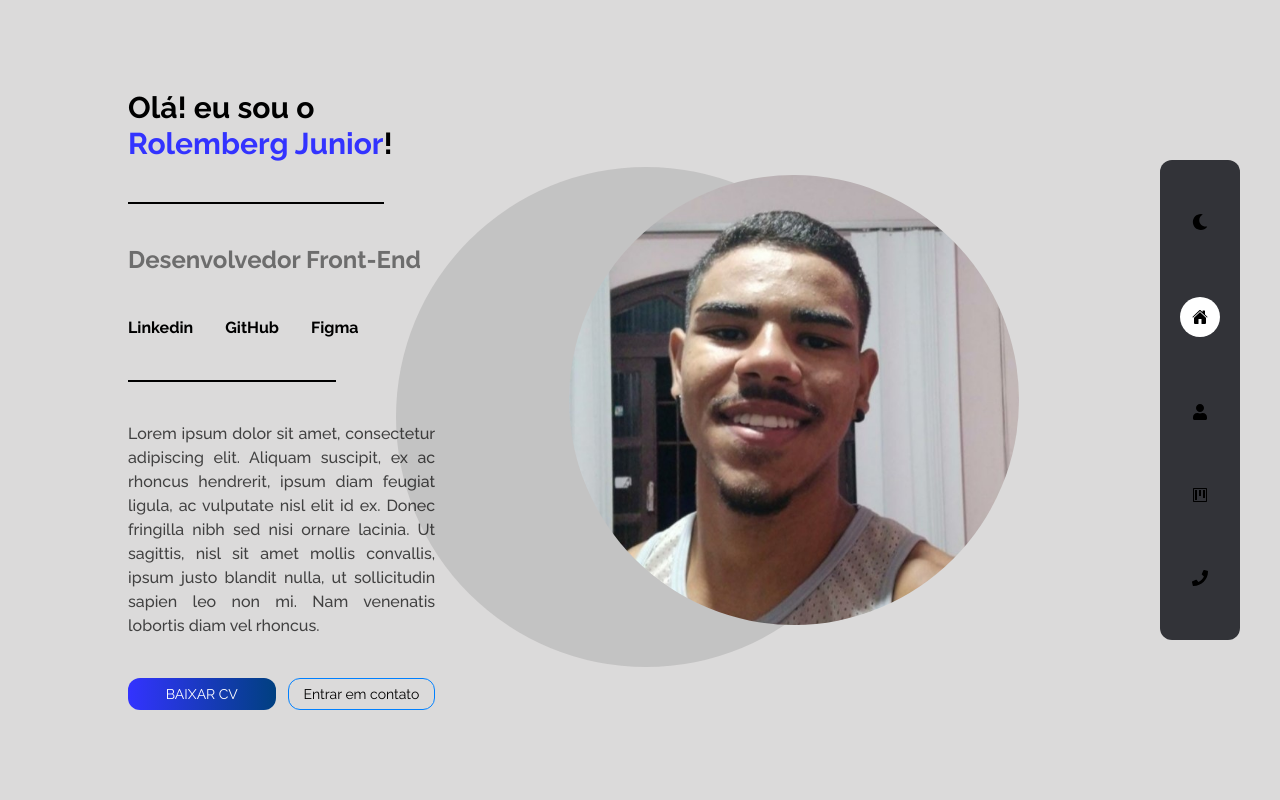
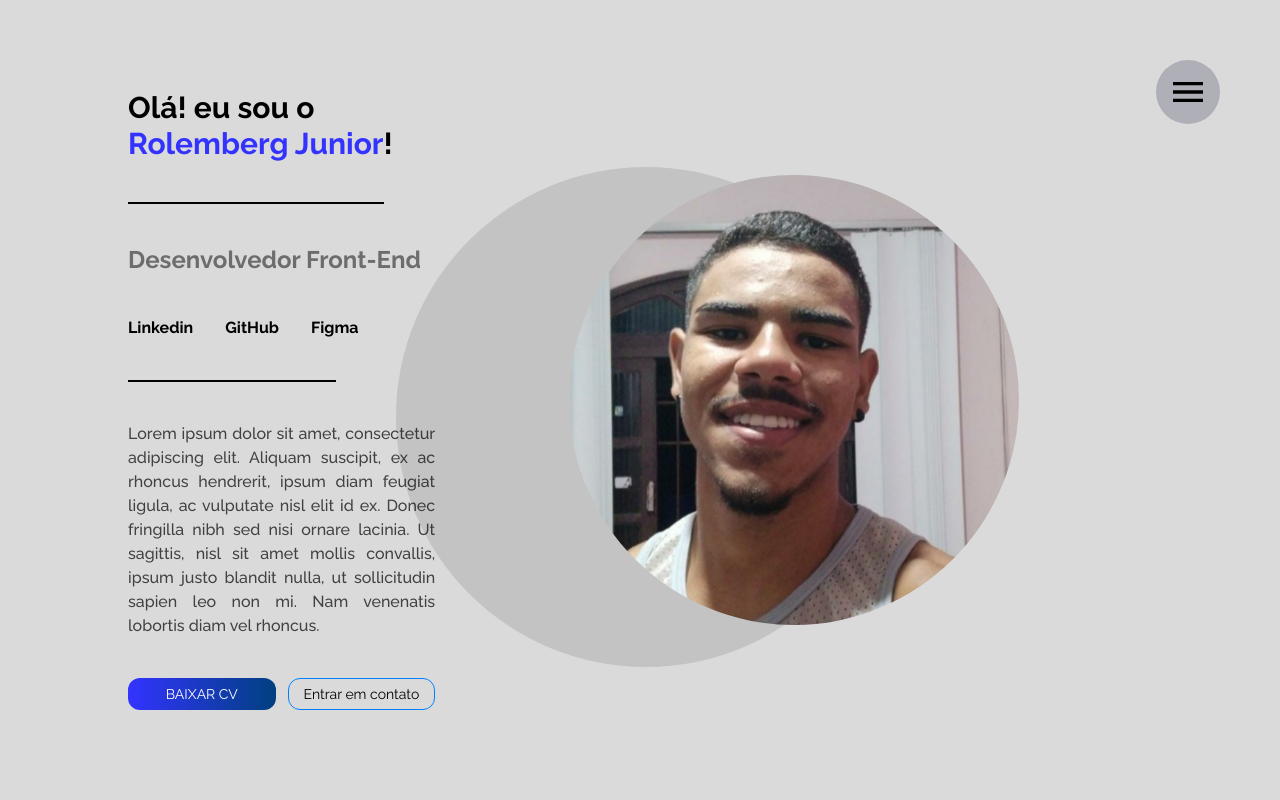
Before and after one commit to RolembergJunior/portifolio, a Next.js app: page / in a window 1280 px wide. Shown: the top 800 px of the page. Built offline with nearby package versions, Linux system fonts and the light colour scheme.

Commit message:
Adding MenuBurguer

```diff
--- a/package.json
+++ b/package.json
@@ -9,12 +9,15 @@
     "lint": "next lint"
   },
   "dependencies": {
+    "@radix-ui/react-dialog": "^1.0.5",
+    "@radix-ui/react-dropdown-menu": "^2.0.6",
     "framer-motion": "^11.0.18",
     "next": "14.1.3",
     "next-google-fonts": "^2.2.0",
     "react": "^18",
     "react-dom": "^18",
-    "react-icons": "^5.0.1"
+    "react-icons": "^5.0.1",
+    "shadcn-ui": "^0.8.0"
   },
   "devDependencies": {
     "@types/node": "^20",
--- a/src/app/page.tsx
+++ b/src/app/page.tsx
@@ -10,8 +10,8 @@ import AllProjects from "@/components/AllProjects";
 
 export default function Home() {
   return (
-    <main className="flex flex-col justify-around">
-          <section className={` flex items-center bg-[#dbdada] drak:bg-[#07071d] h-screen`}>
+    <main className="relative flex flex-col justify-around">
+          <section className={`flex items-center bg-[#dbdada] drak:bg-[#07071d] h-screen`}>
               <Banner/>
               <Header/>
           </section>
--- a/src/components/Header/index.tsx
+++ b/src/components/Header/index.tsx
@@ -1,29 +1,75 @@
+import {
+    Dialog,
+    DialogContent,
+    DialogDescription,
+    DialogPortal,
+    // DialogHeader,
+    DialogTitle,
+    DialogTrigger,
+    Overlay,
+    Root,
+   } from '@radix-ui/react-dialog';
+import { useState } from 'react';
 import { FaMoon, FaPhone, FaUser } from "react-icons/fa";
+import { IoMdMenu } from 'react-icons/io';
 import { IoHome } from "react-icons/io5";
 import { VscProject } from "react-icons/vsc";
 
 
 export default function Header(){
+    const [isOpenMenu, setIsOpenMenu] = useState(false)
 
     return(
-        <header className="fixed flex bg-[#323338] rounded-t-xl rounded-b-xl h-[60%] mx-auto right-10 p-5">
-            <div className="flex flex-col items-center justify-around">
-                <div className="relative cursor-pointer hover:bg-white rounded-full hover:rounded-full hover:p-2 transition-all duration-300">
+        <Root>
+            <DialogTrigger onClick={() => setIsOpenMenu(true)} className="fixed right-10 top-10 p-5 z-10">
+                <button  className="bg-[#aeafb7] rounded-full p-3">
+                    <IoMdMenu size={40} />
+                </button>
+            </DialogTrigger>
+            <DialogPortal >
+                {/* <Overlay className="inset-0 bg-black/50 fixed" /> */}
+                <DialogContent className='z-10'>
+                    <DialogTitle>Escolha a seção</DialogTitle>
+                    <header className="absolute">
+                        <div className="flex flex-col rounded-t-xl rounded-b-xl items-center justify-around">
+                            <div className="relative cursor-pointer hover:bg-white p-3 bg-transparent rounded-full hover:rounded-full hover:p-3 transition-all duration-300">
                                 <FaMoon />
                             </div>
                             <div className="relative cursor-pointer bg-white rounded-full p-3 hover:z-0 transition-all duration-300">
                                 <IoHome className={`z-10 `} />
                             </div>
-                <div className="relative cursor-pointer hover:bg-white rounded-full hover:rounded-full hover:scale-10 hover:p-2 hover:z-0 transition-all duration-300">
+                            <div className="relative cursor-pointer hover:bg-white bg-transparent rounded-full hover:rounded-full hover:scale-100 p-3 hover:p-3 hover:z-0 transition-all duration-300">
                                 <FaUser />
                             </div>
-                <div className="relative cursor-pointer hover:bg-white rounded-full hover:rounded-full hover:scale-100 hover:p-2 hover:z-0 transition-all duration-300">
+                            <div className="relative cursor-pointer hover:bg-white bg-transparent rounded-full hover:rounded-full hover:scale-100 p-3 hover:p-3 hover:z-0 transition-all duration-300">
                                 <VscProject />
                             </div>
-                <div className="relative cursor-pointer hover:bg-white rounded-full hover:rounded-full hover:scale-1 hover:p-2 hover:z-0 transition-all duration-300">
+                            <div className="relative cursor-pointer hover:bg-white bg-transparent rounded-full hover:rounded-full hover:scale-100 p-3 hover:p-3 hover:z-0 transition-all duration-300">
                                 <FaPhone />
                             </div>
                         </div>
                     </header>
+                </DialogContent>
+            </DialogPortal>
+        </Root>
+        // <header className="fixed flex bg-[#aeafb7] rounded-t-xl rounded-b-xl h-[60%] mx-auto right-10 p-5 z-10">
+        //     <div classNam e="flex flex-col items-center justify-around">
+        //         <div className="relative cursor-pointer hover:bg-white p-3 bg-transparent rounded-full hover:rounded-full hover:p-3 transition-all duration-300">
+        //             <FaMoon />
+        //         </div>
+        //         <div className="relative cursor-pointer bg-white rounded-full p-3 hover:z-0 transition-all duration-300">
+        //             <IoHome className={`z-10 `} />
+        //         </div>
+        //         <div className="relative cursor-pointer hover:bg-white bg-transparent rounded-full hover:rounded-full hover:scale-100 p-3 hover:p-3 hover:z-0 transition-all duration-300">
+        //             <FaUser />
+        //         </div>
+        //         <div className="relative cursor-pointer hover:bg-white bg-transparent rounded-full hover:rounded-full hover:scale-100 p-3 hover:p-3 hover:z-0 transition-all duration-300">
+        //             <VscProject />
+        //         </div>
+        //         <div className="relative cursor-pointer hover:bg-white bg-transparent rounded-full hover:rounded-full hover:scale-100 p-3 hover:p-3 hover:z-0 transition-all duration-300">
+        //             <FaPhone />
+        //         </div>
+        //     </div>
+        // </header>
     );
 }
```
Also changed, not shown: 1 other file (tests, documents, lock files or other folders). Lines whose indentation alone changed are shown as unchanged.
